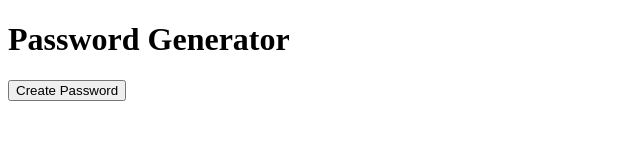
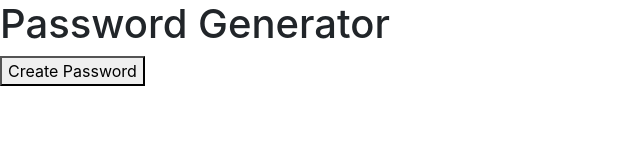
Before and after one commit to caz93/password_generator, a plain HTML site: page index.html in a window 1280 px wide. Shown: the whole page, without its empty margins (0-640 px from the left). Drawn offline with nearby package versions, Linux system fonts and the light colour scheme.

Commit message:
Added prompt to activate with button

```diff
--- a/index.html
+++ b/index.html
@@ -3,14 +3,35 @@
 	<head>
 		<meta charset="UTF-8" />
 		<meta name="viewport" content="width=device-width, initial-scale=1.0" />
+		<link
+			rel="stylesheet"
+			href="https://stackpath.bootstrapcdn.com/bootstrap/4.4.1/css/bootstrap.min.css"
+			integrity="sha384-Vkoo8x4CGsO3+Hhxv8T/Q5PaXtkKtu6ug5TOeNV6gBiFeWPGFN9MuhOf23Q9Ifjh"
+			crossorigin="anonymous"
+		/>
 		<title>Password Generator</title>
 	</head>
 	<body>
 		<h1>Password Generator</h1>
+		<!-- This is the primary button to begin the prompt sequence -->
+		<button onclick="myFunction()">Create Password</button>
 
-		<button type="button" class="btn btn-primary btn-lg btn-block">
-			Create Password
-		</button>
+		<p id="demo"></p>
+
+		<script>
+			function myFunction() {
+				var txt;
+				var length = prompt(
+					"Please enter a value from 8 to 128 for password length"
+				);
+				if (length == null || person == "") {
+					txt = "Invalid response";
+				} else {
+					txt = "Hello " + person + "! How are you today?";
+				}
+				document.getElementById("demo").innerHTML = txt;
+			}
+		</script>
 	</body>
 
 	<script
```
Also changed, not shown: script.js (added).
